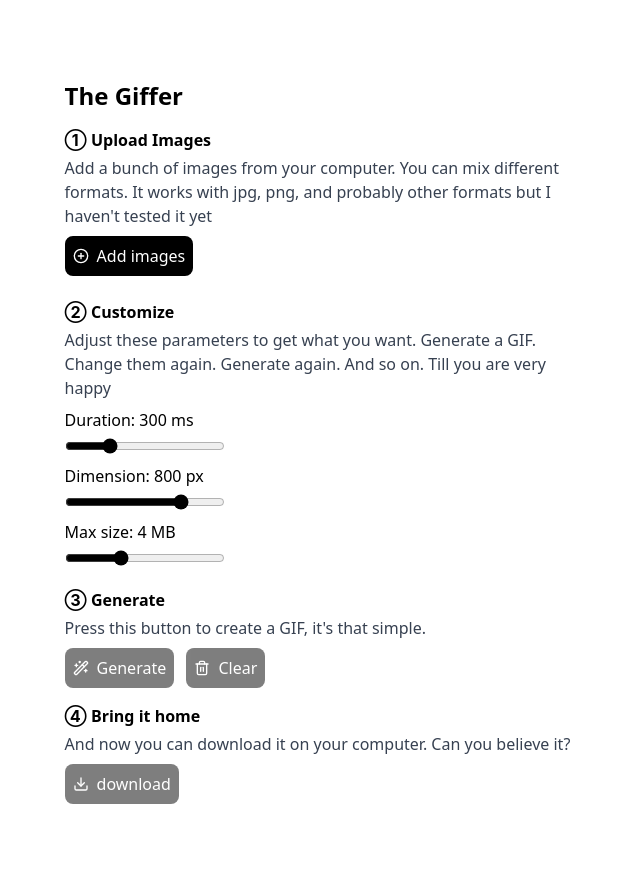
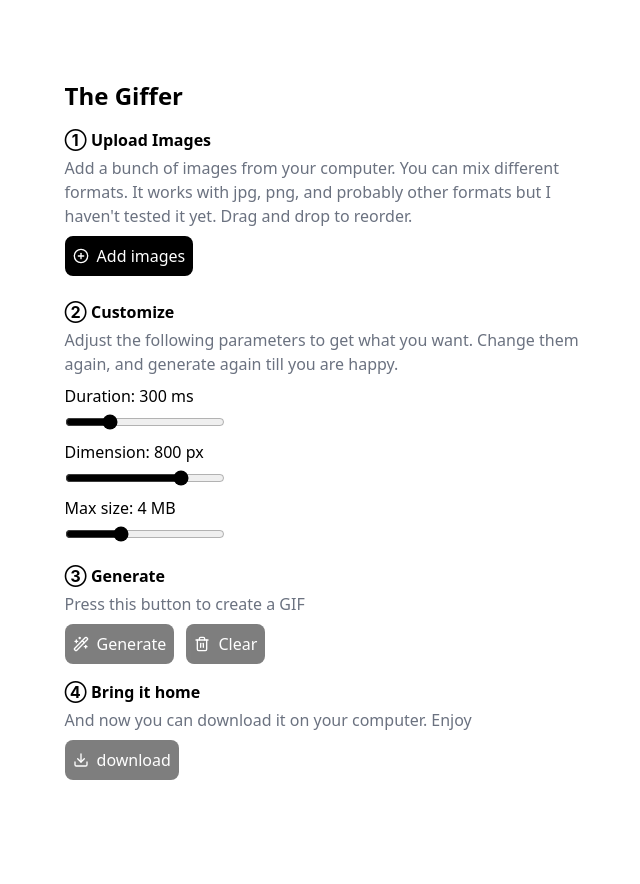
Before and after one commit to lndgst/random, a Flask app: page / in a window 1280 px wide. Shown: the whole page, without its empty margins (318-958 px from the left). After the commit the page ends 780 px from the top, so only its background shows below. Run offline with Flask 3, Linux system fonts and the light colour scheme.

Commit message:
Update instructions and styling in web app

```diff
--- a/gif_app/templates/index.html
+++ b/gif_app/templates/index.html
@@ -17,7 +17,7 @@
         <form id="gifForm" action="/generate" method="post" enctype="multipart/form-data" class="space-y-4">
             <div>
                 <h2 class="font-bold mb-1">&#9312; Upload Images</h2>
-                <p class="mb-2 text-gray-700">Add a bunch of images from your computer. You can mix different formats. It works with jpg, png, and probably other formats but I haven't tested it yet</p>
+                <p class="mb-2 text-gray-500">Add a bunch of images from your computer. You can mix different formats. It works with jpg, png, and probably other formats but I haven't tested it yet. Drag and drop to reorder.</p>
                 <input id="imageInput" class="hidden" type="file" name="images" multiple accept="image/*">
                 <label for="imageInput" id="fileLabel" class="p-2 bg-black text-white hover:bg-gray-800 inline-flex cursor-pointer rounded-lg items-center space-x-2">
                     <i data-lucide="plus-circle" class="h-4 w-4"></i>
@@ -27,7 +27,7 @@
             </div>
             <div>
                 <h2 class="font-bold mb-1">&#9313; Customize</h2>
-                <p class="mb-2 text-gray-700">Adjust these parameters to get what you want. Generate a GIF. Change them again. Generate again. And so on. Till you are very happy</p>
+                <p class="mb-2 text-gray-500">Adjust the following parameters to get what you want. Change them again, and generate again till you are happy.</p>
                 <div class="mt-1">
                     <div id="durationLabel" class="mb-1">Duration: <span id="durationValue">300</span> ms</div>
                     <input id="durationInput" type="range" min="50" max="1000" step="50" value="300" class="w-40">
@@ -43,7 +43,7 @@
             </div>
             <div>
                 <h2 class="font-bold mb-1">&#9314; Generate</h2>
-                <p class="mb-2 text-gray-700">Press this button to create a GIF, it's that simple.</p>
+                <p class="mb-2 text-gray-500">Press this button to create a GIF</p>
                 <button id="generateBtn" class="p-2 bg-black text-white hover:bg-gray-800 opacity-50 pointer-events-none rounded-lg inline-flex items-center space-x-2" type="submit" disabled>
                     <i data-lucide="wand-2" class="h-4 w-4"></i>
                     <span>Generate</span>
@@ -56,7 +56,7 @@
             </div>
             <div>
                 <h2 class="font-bold mb-1">&#9315; Bring it home</h2>
-                <p class="mb-2 text-gray-700">And now you can download it on your computer. Can you believe it?</p>
+                <p class="mb-2 text-gray-500">And now you can download it on your computer. Enjoy</p>
                 <a id="downloadBtn" class="p-2 bg-black text-white hover:bg-gray-800 inline-flex opacity-50 pointer-events-none rounded-lg items-center space-x-2" download="output.gif">
                     <i data-lucide="download" class="h-4 w-4"></i>
                     <span>download</span>
```
